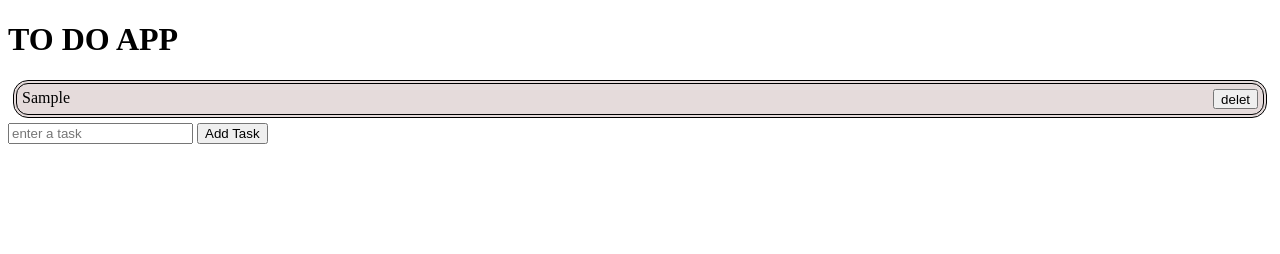
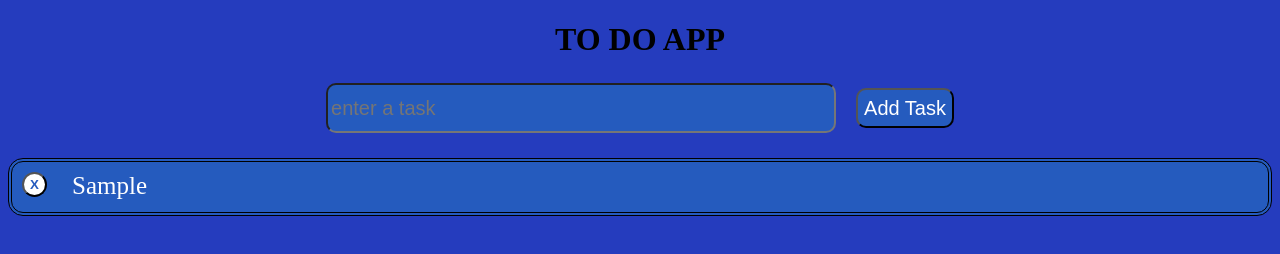
Before and after one commit to Adityagaurkar09/assignment-37, a plain HTML site: page index.html in a window 1280 px wide. Both pictures are taken after typing "Sample" into the empty fields and a click on the button "Add Task". Drawn offline with Linux system fonts and the light colour scheme.

Commit message:
update the css

```diff
--- a/index.html
+++ b/index.html
@@ -6,27 +6,70 @@
     <title>to-do-app</title>
 </head>
 <style>
+    body{
+        background-color: #253cbe;
+    }
+    h1{
+        display: block;
+        text-align: center;
+    }
+    .addTask-btn{
+        display: flex;
+        justify-content: center;
+        margin: 25px auto;
+
+    }
+    #task-input{
+    width: 500px;
+    height: 40px;
+    border-radius: 10px;
+    padding: 3px;
+    font-size: 20px;
+    background-color:#255bbe;
+
+    }
+    .add{
+        height: 40px;
+        border-radius: 10px;
+        margin-left: 20px;
+        margin-top: 5px;
+        font-size: 20px;
+        background-color:#255bbe;
+        color: white;
+    }
     .containt{
+        height: 40px;
+        font-size: 25px;
         border: 4px double black;
-        margin: 5px;
-        padding: 5px;
+        padding-top: 10px;
+        margin-top: 10px;
         border-radius: 15px;
-         background-color: rgb(229, 219, 219);
+         background-color:#255bbe;
+         color: white;
          display: flex;
-         justify-content: space-between;
+
     }
     .btn{
-        height: 20px;
-        width: auto;
+        height: 25px;
+        width: 25px;
+        margin-right: 25px;
+        margin-left: 10px;
+        background-color:white;
+        color: #255bbe;
+        border-radius: 20px;
+        font-weight: 700;
     }
 </style>
 <body>
  <h1>TO DO APP</h1>
+<div class="addTask-btn">
+ <input type="text" id="task-input" placeholder="enter a task">
+<button class="add" onclick="addTask()">Add Task</button>
+</div>
 
 <div id="task-container">
 </div>
-<input type="text" id="task-input" placeholder="enter a task">
-<button onclick="addTask()">Add Task</button>
+
 
 <script>
     const tasks = [];
@@ -51,10 +94,11 @@
         {
             taskcontainer.innerHTML += `
             <div class = "containt">
+                  <button class = "btn" type = "button" onclick = "deletatsk('${task}')">
+                   X
+                    </button>
                  ${task}
-                <button class = "btn" type = "button" onclick = "deletatsk('${task}')">
-                    delet
-                    </button>
+
                 </div>
                 `
         }
```
